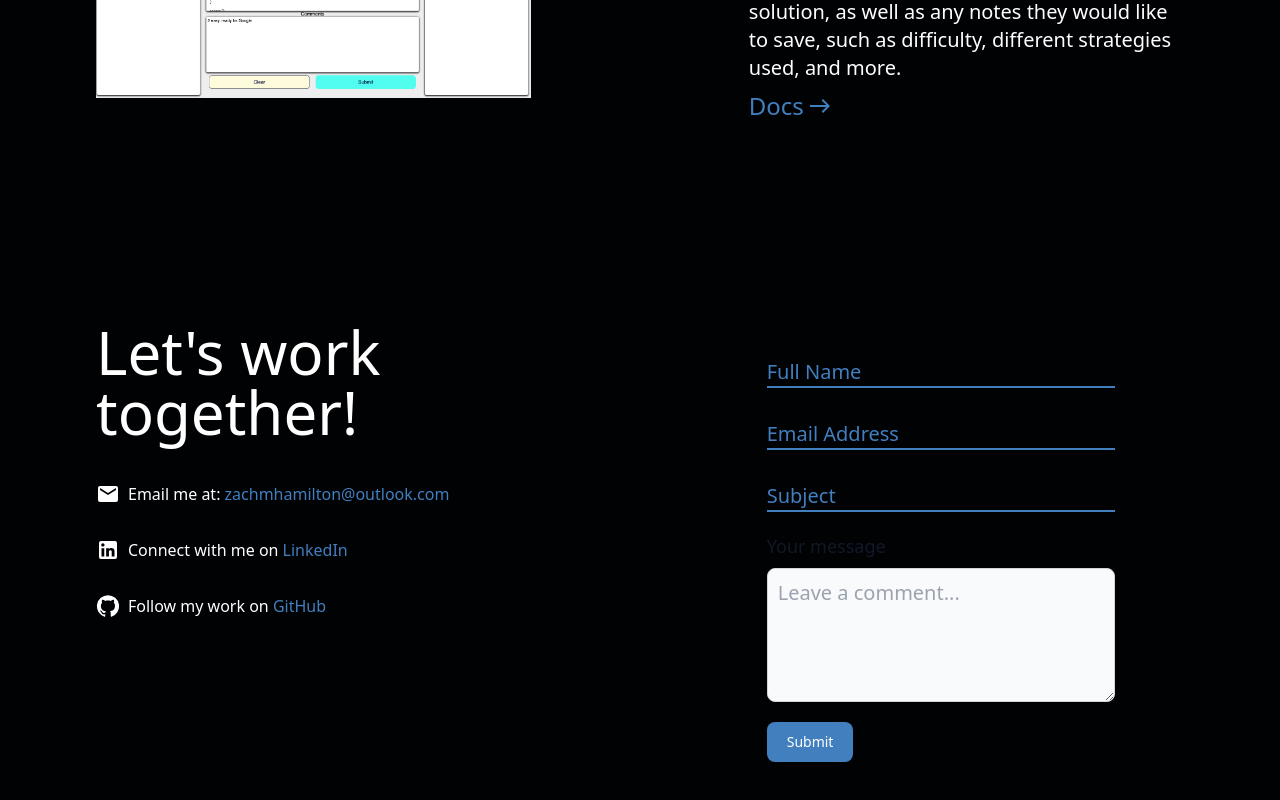
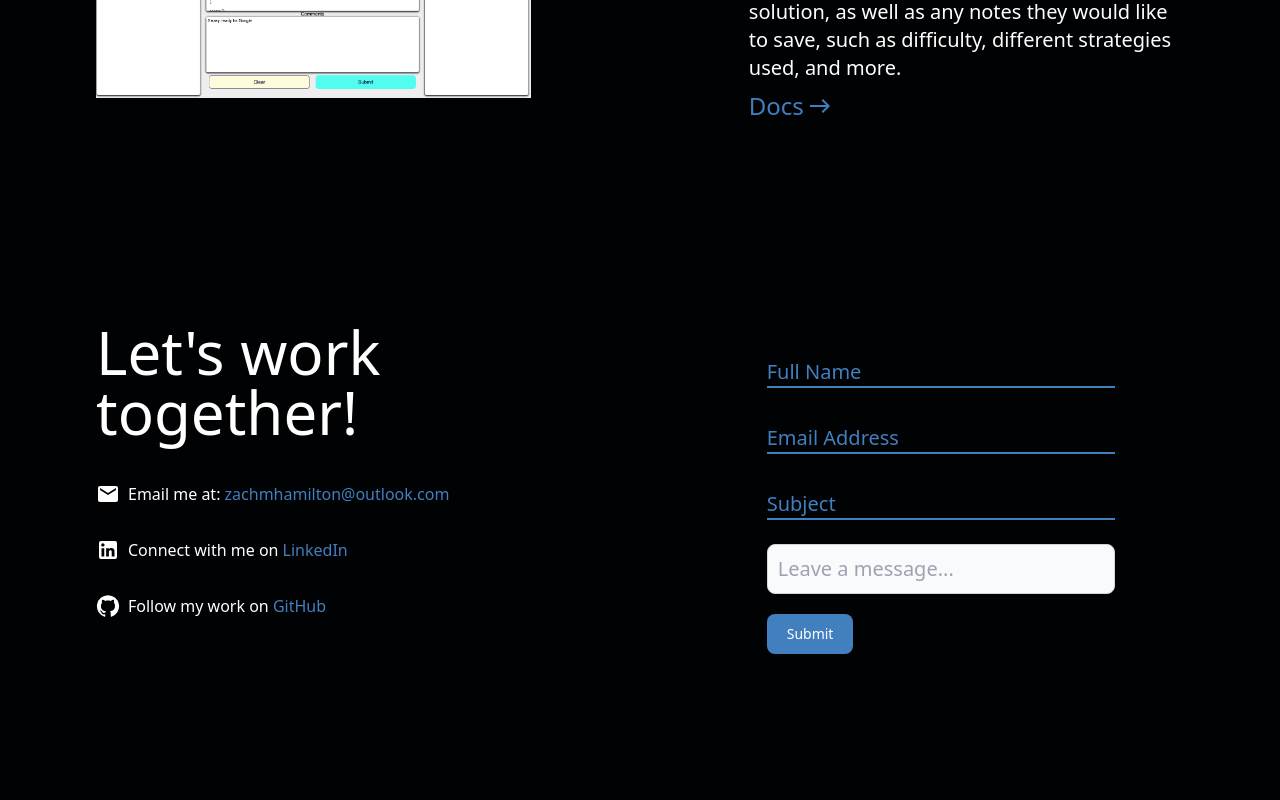
Before and after one commit to ZachMHamilton/PersonalWebsiteV2, a React (Vite) app: page / in a window 1280 px wide. Shown: the part 2138-2938 px from the top of the page. After the commit the page ends 2888 px from the top, so only its background shows below. Built offline with nearby package versions, Linux system fonts and the light colour scheme.

Commit message:
fixed form spree

```diff
--- a/src/components/Contact.jsx
+++ b/src/components/Contact.jsx
@@ -54,7 +54,7 @@ const Contact = () => {
         <div className="flex flex-col items-center w-2/5 gap-6">
           <div className="text-white">{message}</div>
           <form
-            className="flex flex-col items-start justify-cente mx-auto w-4/5"
+            className="flex flex-col gap-1 items-start justify-cente mx-auto w-4/5"
             onSubmit={handleSubmit}
           >
             <div className="relative z-0 w-full mb-5 group">
@@ -105,24 +105,16 @@ const Contact = () => {
                 Subject
               </label>
             </div>
-
-            <form className="relative z-0 w-full mb-5 group">
-              <label
-                htmlFor="message"
-                className="block mb-2 text-xs sm:text-xs md:text-sm lg:text-base xl:text-lg font-medium text-gray-900 dark:text-white"
-              >
-                Your message
-              </label>
-              <textarea
-                id="message"
-                rows="4"
-                className="block p-2.5 w-full text-sm sm:text-sm md:text-base lg:text-lg xl:text-xl text-accent bg-gray-50 rounded-lg border border-gray-300 focus:ring-blue-500 focus:border-blue-500 dark:bg-gray-700 dark:border-gray-600 dark:placeholder-gray-400 dark:text-white dark:focus:ring-blue-500 dark:focus:border-blue-500"
-                placeholder="Leave a comment..."
-              ></textarea>
-            </form>
+            <input
+              id="message"
+              name="message"
+              rows="4"
+              className="block p-2.5 h-auto w-full text-sm sm:text-sm md:text-base lg:text-lg xl:text-xl text-accent bg-gray-50 rounded-lg border border-gray-300 focus:ring-blue-500 focus:border-blue-500 dark:bg-gray-700 dark:border-gray-600 dark:placeholder-gray-400 dark:text-white dark:focus:ring-blue-500 dark:focus:border-blue-500"
+              placeholder="Leave a message..."
+            ></input>
             <button
               type="submit"
-              className="text-white bg-accent hover:bg-blue-800 focus:ring-4 focus:outline-none focus:ring-blue-300 font-medium rounded-lg text-sm w-full sm:w-auto px-5 py-2.5 text-center dark:bg-blue-600 dark:hover:bg-blue-700 dark:focus:ring-blue-800"
+              className="text-white mt-4 bg-accent hover:bg-blue-800 focus:ring-4 focus:outline-none focus:ring-blue-300 font-medium rounded-lg text-sm w-full sm:w-auto px-5 py-2.5 text-center dark:bg-blue-600 dark:hover:bg-blue-700 dark:focus:ring-blue-800"
             >
               Submit
             </button>
```
